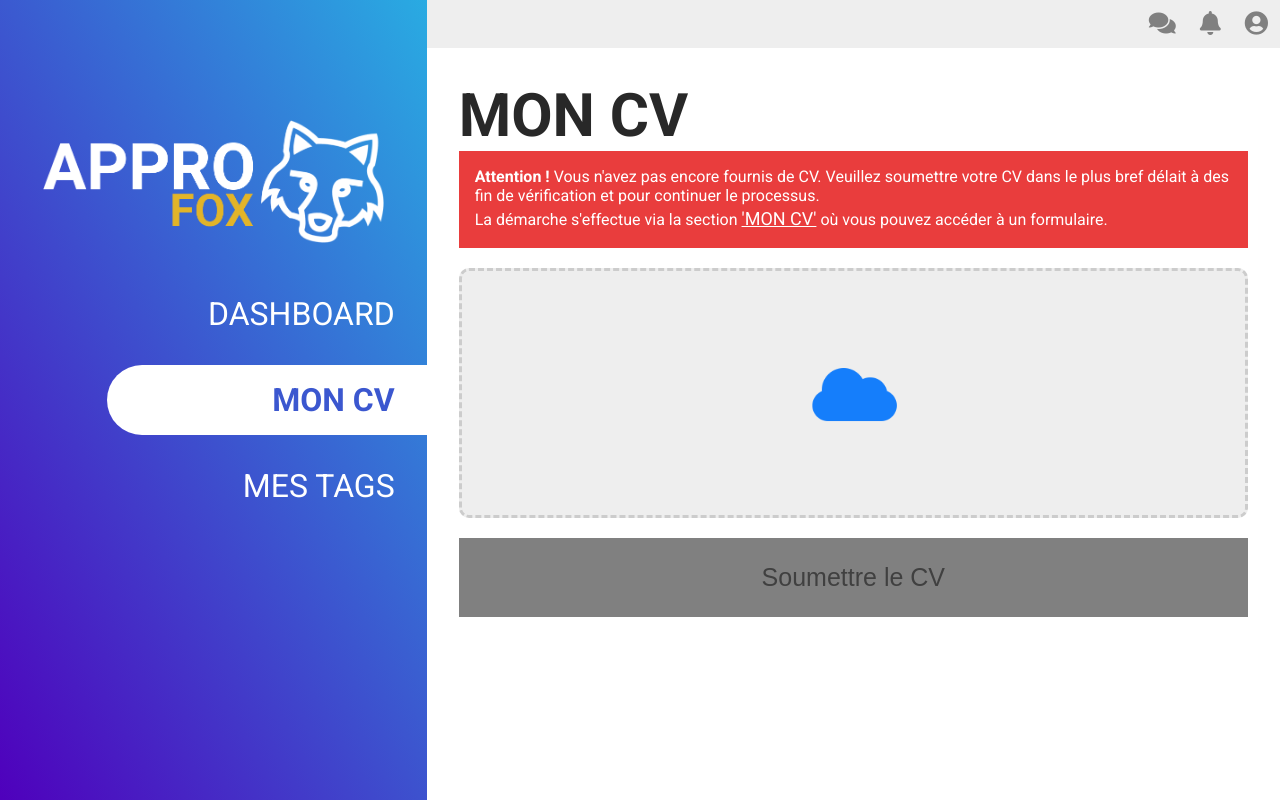
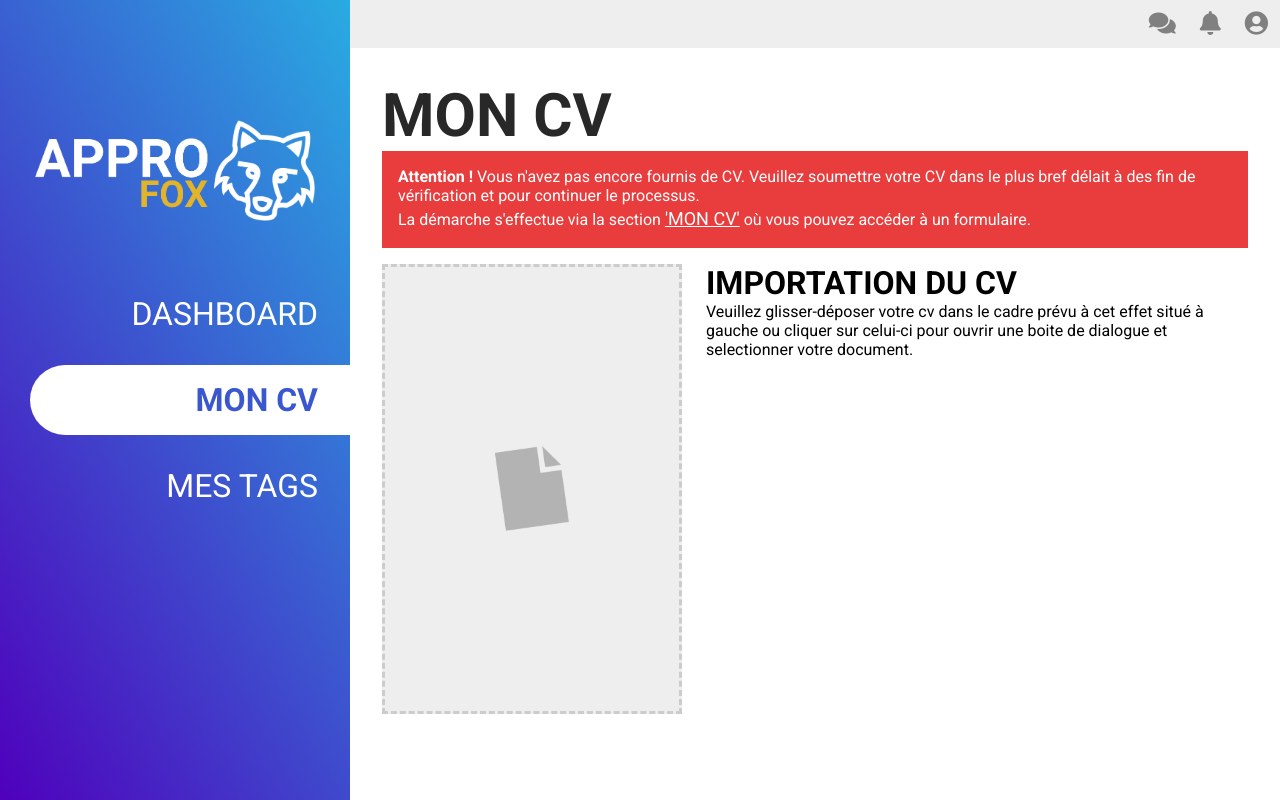
Before and after one commit to tintin92350/approfox-front, an Angular app: page /dashboard/cv in a window 1280 px wide. Built offline with nearby package versions, Linux system fonts and the light colour scheme.

Commit message:
Style the file upload form again

```diff
--- a/src/app/cv/cv.component.css
+++ b/src/app/cv/cv.component.css
@@ -34,3 +34,75 @@
     font-size: 25px;
     cursor: pointer;
 }
+
+#upload-section {
+    display: grid;
+    margin-top: 1em;
+    grid-template-columns: 0.5fr 1.5fr;
+    grid-template-rows: 1fr;
+
+    min-height: 400px;
+}
+
+app-upload-file {
+    width: 100%;
+}
+
+
+#upload-section > div {
+    padding: 0 1.5em;
+}
+
+.input-group {
+    display: block;
+}
+
+.input-group label {
+    display: block;
+    font-size: 20px;
+    font-weight: bold;
+    text-transform: uppercase;
+    color: #404040;
+}
+
+.input-group input {
+    display: block;
+    width: 100%;
+    height: 48px;
+    border: 1px solid #eee;
+    border-radius: 4px;
+    padding: 0 1em;
+}
+
+.button-group {
+    display: flex;
+    justify-content: space-around;
+}
+.valid-btn {
+    display: block;
+    width: 50%;
+    height: 72px;
+    background-color: #3959b6;
+    color: #fff;
+    font-weight: bold;
+    font-size: 30px;
+    line-height: 72px;
+    border: 0;
+    border-radius: 5px;
+    cursor: pointer;
+    margin: 1em;
+}
+.cancel-btn {
+    display: block;
+    margin: 1em;
+    width: 50%;
+    height: 72px;
+    background-color: #dc3c3c;
+    color: #fff;
+    font-weight: bold;
+    font-size: 30px;
+    line-height: 72px;
+    border: 0;
+    border-radius: 5px;
+    cursor: pointer;
+}
--- a/src/app/cv/cv.component.html
+++ b/src/app/cv/cv.component.html
@@ -6,6 +6,24 @@
         La démarche s'effectue via la section <a [routerLink]="['dashboard/cv']" >'mon cv'</a> où vous pouvez accéder à un formulaire.</p>
 </div>
 
-<app-upload-file></app-upload-file>
+<div id="upload-section">
+<app-upload-file (emitFileUpload)="changeOnUpload($event)" ></app-upload-file>
+<div>
+    <h1>IMPORTATION DU CV</h1>
+    <p>Veuillez glisser-déposer votre cv dans le cadre prévu à cet effet situé à gauche ou cliquer sur celui-ci pour ouvrir une boite de dialogue et selectionner votre document.</p>
 
-<button class="submit-btn disabled" >Soumettre le CV</button>
+    <br>
+    <div class="uploadedFileForm" *ngIf="fileUploaded">
+        <div class="input-group">
+            <label for="filename">Nom du fichier</label>
+            <input type="text" id="filename" [value]="filename">
+        </div>
+        <div class="button-group">
+            <button class="valid-btn" >Valider</button>
+            <button class="cancel-btn" >Annuler</button>
+        </div>
+    </div>
+
+
+</div>
+</div>
--- a/src/app/cv/cv.component.ts
+++ b/src/app/cv/cv.component.ts
@@ -1,4 +1,5 @@
-import { Component, OnInit } from '@angular/core';
+import { Component, OnInit, Input } from '@angular/core';
+import { UploadFileComponent } from '../upload-file/upload-file.component';
 
 @Component({
   selector: 'app-cv',
@@ -7,9 +8,19 @@ import { Component, OnInit } from '@angular/core';
 })
 export class CvComponent implements OnInit {
 
+  fileUploaded = false;
+  filename: string;
+
   constructor() { }
+
+  @Input('app-upload-file') uploadFile: UploadFileComponent;
 
   ngOnInit() {
   }
 
+  changeOnUpload(filename: string) {
+    this.fileUploaded = true;
+    this.filename = filename;
+  }
+
 }
--- a/src/app/dashboard-page/dashboard-page.component.css
+++ b/src/app/dashboard-page/dashboard-page.component.css
@@ -1,6 +1,6 @@
 .grid-container {
     display: grid;
-    grid-template-columns: 0.5fr 1fr;
+    grid-template-columns: minmax(350px, 25%) 1fr;
     grid-template-rows: 1fr;
     grid-template-areas: "Left-Panel Right-Panel";
     height: 100%;
@@ -22,19 +22,27 @@
 }
 
 .Right-Panel {
-  display: grid;
+  /*display: grid;
   grid-template-columns: 1fr;
   grid-template-rows: 48px 100%;
   grid-template-areas: "Top-Panel" "Center-Panel";
-  grid-area: Right-Panel;
+  grid-area: Right-Panel;*/
+  overflow: auto;
+  position: relative;
 }
 
-.Center-Panel { grid-area: Center-Panel; padding: 2em; }
+.Center-Panel {
+    grid-area: Center-Panel;
+    padding: 2em;
+}
 
 .Top-Panel {
     grid-area: Top-Panel;
     width: 100%;
     display: flex;
+    position: sticky;
+    top: 0;
+    right: 0;
     justify-content: flex-end;
     background-color: #eee;
 }
--- a/src/app/dashboard/dashboard.component.html
+++ b/src/app/dashboard/dashboard.component.html
@@ -9,7 +9,7 @@
         </h2>
     </div>
     <div class="section-content">
-
+        <br>
         <div class="warning-block">
             <p>
                 <b>Attention !</b> Vous n'avez pas encore fournis de CV. Veuillez soumettre votre CV dans le plus bref délait à des fin de vérification et pour continuer le processus.<br/>
--- a/src/app/upload-file/upload-file.component.css
+++ b/src/app/upload-file/upload-file.component.css
@@ -1,13 +1,14 @@
 .uploadfilecontainer {
-    background-image: url("../../assets/img/cloud.png");
+    background-color: #eee;
+    border: 3px dashed #b3b3b3;
+    width: 300px;
+    height: 450px;
+    margin: auto;
+
+    background-image: url("../../assets/img/file.png");
     background-repeat: no-repeat;
-    background-size: 100px;
+    background-size: 25%;
     background-position: center;
-    height: 250px;
-    width: 100%;
-    margin: 20px auto;
-    border: 3px dashed #CCC;
-    border-radius: 10px;
 }
 
 .uploadfilecontainer:hover {
@@ -21,12 +22,11 @@
     justify-content: space-between;
     width: 100%;
     margin: 10px auto;
-    background: #ffffff;
-    border: 1px solid #CCC;
+    background-color: #eee;
+    border: 3px solid #b3b3b3;
     padding: 1em;
     font-size: 20px;
-    color: #000;
-    font-weight: bold;
+    color: #1a1a1a;
 }
 
 .files-list .delete-file {
--- a/src/app/upload-file/upload-file.component.html
+++ b/src/app/upload-file/upload-file.component.html
@@ -2,7 +2,8 @@
     <input hidden type="file" #fileInput (change)="uploadFile($event.target.files)">
 </div>
 <div  class="files-list" *ngIf="file != null">
-    <p> {{ file }} </p>
+    <p> {{ file }} ... <b>{{ size }}</b> KO </p>
+
     <button class="delete-file" (click)="deleteAttachment()">
         <span class="far fa-trash-alt"></span>
     </button>
--- a/src/app/upload-file/upload-file.component.ts
+++ b/src/app/upload-file/upload-file.component.ts
@@ -1,4 +1,4 @@
-import { Component, OnInit } from '@angular/core';
+import { Component, OnInit, Output, EventEmitter } from '@angular/core';
 
 @Component({
   selector: 'app-upload-file',
@@ -8,16 +8,21 @@ import { Component, OnInit } from '@angular/core';
 export class UploadFileComponent implements OnInit {
 
   file: any;
+  size: number;
 
   constructor() { }
+
+  @Output() emitFileUpload: EventEmitter<any> = new EventEmitter();
 
   ngOnInit() {
   }
 
-
   uploadFile(event) {
     for (const element of event) {
       this.file = element.name;
+      this.size = Math.floor(element.size / 1000.0);
+
+      this.emitFileUpload.emit(element.name);
     }
   }
   deleteAttachment() {
```
Also changed, not shown: src/assets/img/file.png (added).
